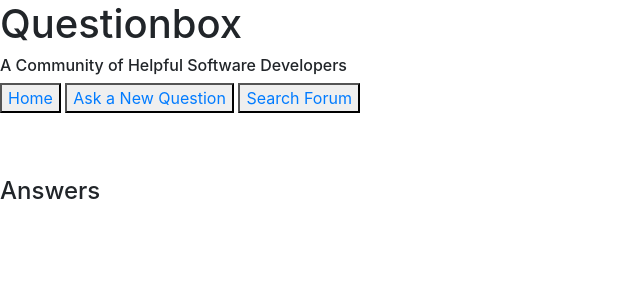
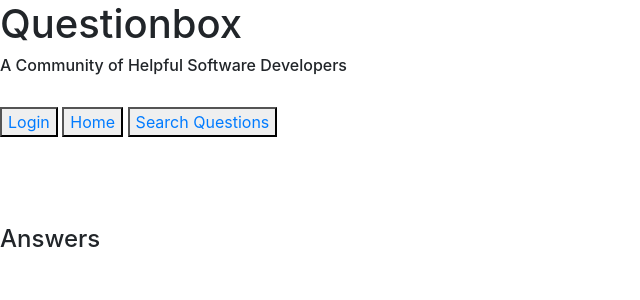
Before and after one commit to momentum-team-1/question-box-akus062381, a Django app: template templates/questionbox/view_question.html in a window 1280 px wide. Shown: the top 300 px of the page, without its empty margins (0-640 px from the left). Run offline with Django 3.2, Linux system fonts and the light colour scheme; the template is opened without the code that fills it, so the values that code supplies are empty; some libraries are stand-ins or nearby versions.

Commit message:
functionality almost complete

```diff
--- a/core/views.py
+++ b/core/views.py
@@ -46,8 +46,9 @@ def view_question(request, question_pk):
     """
     # questions = Question.objects.filter()
     question = get_object_or_404(Question.objects.all(), pk=question_pk)
-
-    is_user_favorite = request.user.is_favorite_question(question)
+    is_user_favorite = False
+    if request.user.is_authenticated:
+        is_user_favorite = request.user.is_favorite_question(question)
 
     answer_form = AnswerForm()
     return render(request, 'questionbox/view_question.html', {
@@ -68,6 +69,7 @@ def add_favorite_question(request, question_pk):
         request.user.favorite_questions.add(question)
         return JsonResponse({"isFavorite": True})
 
+@login_required
 def view_user_questions(request):
     """
     Shows all questions asked by a user with links to open and show the show_question page.
--- a/templates/base.html
+++ b/templates/base.html
@@ -13,18 +13,31 @@
 
 <body>
 
-
-
 <div>
     <h1>Questionbox</h1>
     <h6>A Community of Helpful Software Developers</h6>
 </div>
 
+{% if user.is_authenticated %}
+    <p>Welcome back, {{ user.first_name }}!</p>
+        <button type="submit"><a class="" href="{% url 'auth_logout' %}">Logout</a></button>
+        <button type="submit"><a class="" href="{% url 'home' %}">Home</a></button>
+        <button type="submit"><a class="" href="{% url 'search_questions' %}">Search Questions</a></button>
+        <button type="submit"><a class="" href="{% url 'view_user_questions' %}">View Your Questions</a></button>
+        <button type="submit"><a class="" href="{% url 'ask_question' %}">Ask a New Question</a></button>
+        <button type="submit"><a class="" href="{% url 'profile_view' username=user.username %}">View Profile</a></button>
+
+    {% else %}
+        <br>
+        <div>
+            <button type="submit"><a class="" href="{% url 'auth_login' %}">Login</a></button>
+            <button type="submit"><a class="" href="{% url 'home' %}">Home</a></button>
+            <button type="submit"><a class="" href="{% url 'search_questions' %}">Search Questions</a></button>
+        </div>
+    {% endif %}
+<br>
 {% block content %}
 {% endblock %}
-
-
-
 
 </body>
 
--- a/templates/questionbox/view_question.html
+++ b/templates/questionbox/view_question.html
@@ -2,16 +2,6 @@
 {% load markdownify %}
 
 {% block content %}
-
-<div>
-    <button type="submit"><a class="" href="{% url 'home' %}">Home</a></button>
-    {% if user.is_authenticated %}
-    <button type="submit"><a class="" href="{% url 'view_user_questions' %}">Question Libary</a></button>
-    {% endif %}
-    <button type="submit"><a class="" href="{% url 'ask_question' %}">Ask a New Question</a></button>
-    <button type="submit"><a class="" href="{% url 'search_questions' %}">Search Forum</a></button>
-</div>
-
 
 
 <h4>{{ question.question_title }}</h4>
@@ -21,12 +11,12 @@
 
 {% if user.is_authenticated %}
 
-    <a style="text-decoration: none; color: blue;" id="favoritethis" data-question-id="{{ question.pk }}" href="#">
+    <p><a style="text-decoration: none; color: blue;" id="favoritethis" data-question-id="{{ question.pk }}" href="#">
     {% if is_user_favorite %}
         &#x2605;
     {% else %}
         &#x2606;
-    </a>
+    </a>Mark Favorite</p>
     {% endif %}
 
 <div>
```
Also changed, not shown: templates/questionbox/add_answer.html (+1 -6 lines), templates/questionbox/ask_question.html (+1 -6 lines), templates/questionbox/home.html (+0 -16 lines).
